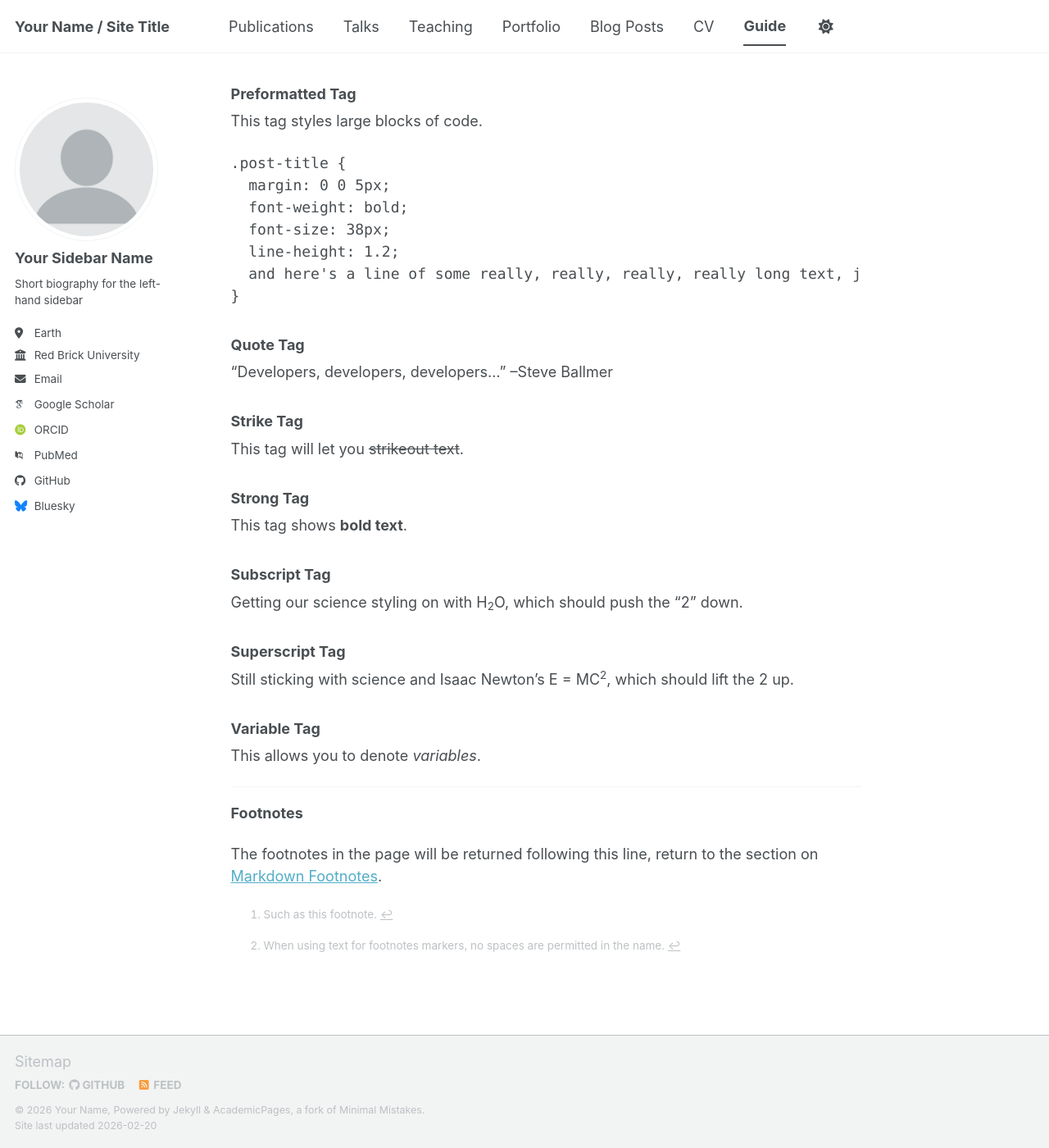
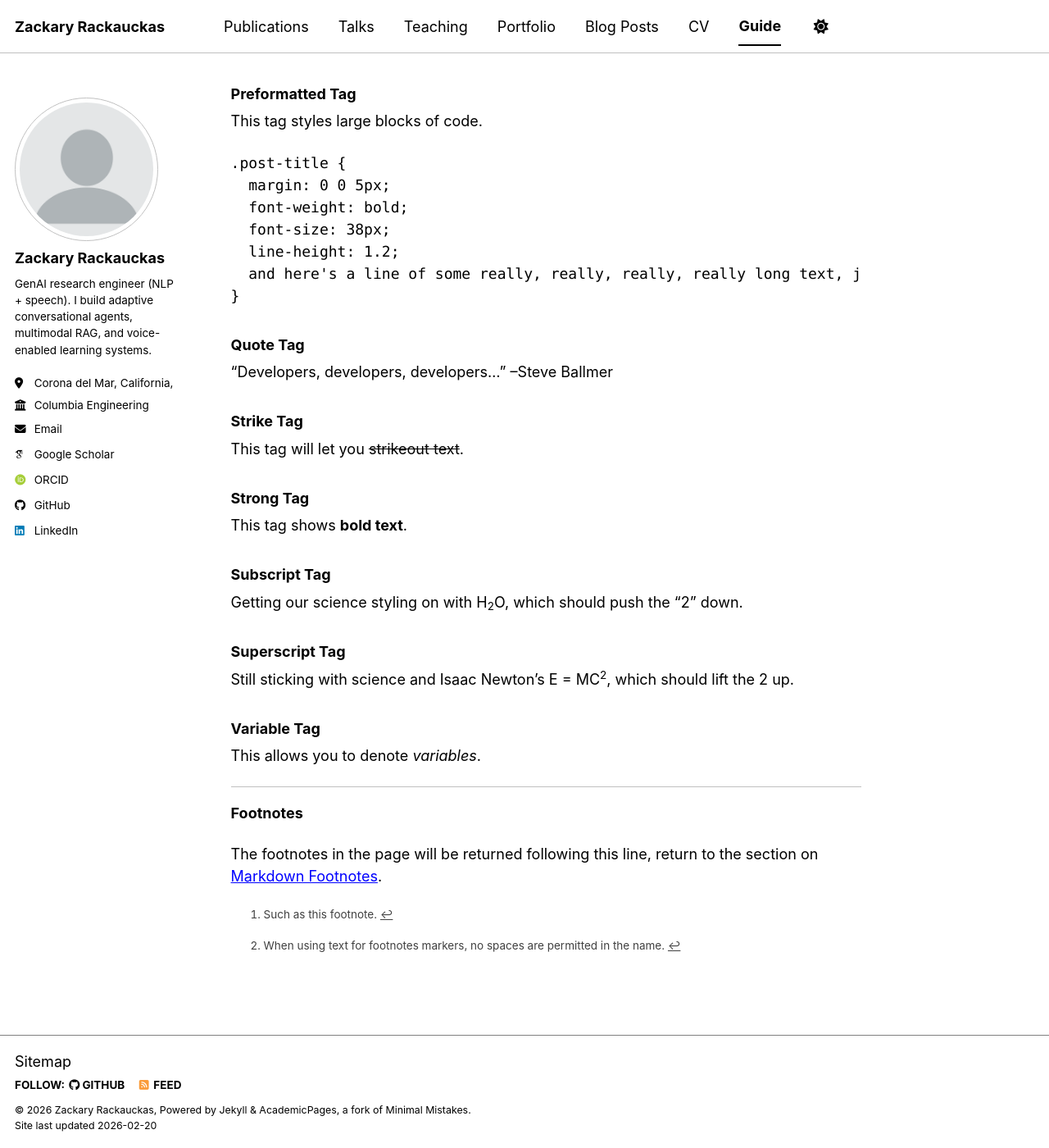
Before and after one commit to zackrack/zackrack.github.io, a Jekyll site: the page built from _pages/markdown.md, in a window 1280 px wide and 1400 px high, scrolled down 10924 px. Shown: the whole window at 82% size. Built offline with Jekyll 4.4.1, drawn with Linux system fonts in a browser that asks for light colours; emoji names are drawn with the system emoji font; some web fonts are replaced; a script bundle is joined from its source files by our own code; library files that are not in the unit come from our copies; part of the change alters nothing that is shown.

Commit message:
Revise Jekyll config with personal details and settings
Updated personal information and site settings in the Jekyll config file.

```diff
--- a/_config.yml
+++ b/_config.yml
@@ -1,133 +1,77 @@
-# Welcome to Jekyll!
-#
-# This config file is meant for settings that affect your entire site, values
-# which you are expected to set up once and rarely need to edit after that.
-# For technical reasons, this file is *NOT* reloaded automatically when you use
-# `jekyll serve -l -H localhost`. If you change this file, please restart the
-# server process.
+# =========================
+# Zackary Rackauckas — Academic Pages config (Research Engineer oriented)
+# Replace every REPLACE_ME value.
+# =========================
 
 # Basic Site Settings
 locale                   : "en-US"
-site_theme               : "default" # The available themes options are "default", "air", "sunrise", "mint", "dirt" and "contrast"
-title                    : "Your Name / Site Title"
+site_theme               : "contrast"  # crisp, modern, RE-friendly: default/air/sunrise/mint/dirt/contrast
+title                    : "Zackary Rackauckas"
 title_separator          : "-"
-name                     : &name "Your Name"
-description              : &description "Your Name's academic portfolio"   # Update this with a general description of your site, this is the default if not overridden by a page
-url                      : https://academicpages.github.io # The base hostname & protocol for your site e.g. "https://[your GitHub username].github.io",
-                                                           # or if you already have some other page hosted on Github then use "https://[your GitHub username].github.io/[Your Repo Name]"
-baseurl                  : "" # the subpath of your site, e.g. "/blog"
-repository               : "academicpages/academicpages.github.io"
+name                     : &name "Zackary Rackauckas"
+description              : &description "Research engineer focused on speech, NLP, and multimodal RAG systems for conversational AI."
+url                      : "https://zackrack.github.io/"   # e.g. "https://zackrack.github.io"
+baseurl                  : ""                               # keep "" for user sites
+repository               : "zackrack/zackrack.github.io" # e.g. "zackrack/zackrack.github.io"
 
-# Site Author - The following control what appear as part of the author content on the side bar.
-#               If a field is blank the icon and link will not appear, otherwise it will be shown.
-#               Additional customization can be done by editing /_includes/author-profile.html
+# Optional (nice for SEO/social cards)
+# teaser                  : "teaser.png"
+breadcrumbs              : false
+words_per_minute         : 180
+future                   : true
+read_more                : "disabled"
+talkmap_link             : false
+
+# Site Author (sidebar)
 author:
-  # Biographic information
   avatar           : "profile.png"
-  name             : "Your Sidebar Name"
-  pronouns         : # example: "she/her"
-  bio              : "Short biography for the left-hand sidebar"
-  location         : "Earth"
-  employer         : "Red Brick University"
-  uri              : # URL
-  email            : "none@example.org"
+  name             : "Zackary Rackauckas"
+  pronouns         :
+  bio              : "GenAI research engineer (NLP + speech). I build adaptive conversational agents, multimodal RAG, and voice-enabled learning systems."
+  location         : "Corona del Mar, California, USA"  # from CV :contentReference[oaicite:1]{index=1}
+  employer         : "Columbia Engineering"
+  uri              :
+  email            : "zcr2105@columbia.edu"             # from CV :contentReference[oaicite:2]{index=2}
 
   # Academic websites
-  academia         : # URL
-  arxiv            : # URL - Update with the correct link to your profile
-  googlescholar    : "https://scholar.google.com/citations?user=PS_CX0AAAAAJ"
-  inspire-hep      : # URL
-  impactstory      : # URL
-  orcid            : "https://orcid.org/yourorcidurl"
-  semantic         : # URL
-  ssrn             : # URL
-  pubmed           : "https://www.ncbi.nlm.nih.gov/pubmed/?term=john+snow"
-  researchgate     : # URL
-  scopus           : # URL
-  zotero           : # URL
+  googlescholar    : "https://scholar.google.com/citations?user=nLFm9YIAAAAJhl=en"  # from CV :contentReference[oaicite:3]{index=3}
+  arxiv            :
+  orcid            : "REPLACE_ME"   # e.g. "https://orcid.org/0000-0000-0000-0000"
+  semantic         :
+  ssrn             :
+  zotero           :
 
+  # Repositories & software
+  github           : "zackrack"   # your GitHub username
+  stackoverflow    :
+  kaggle           :
 
-  # Repositories and software development
-  bitbucket        : # Username - Update with your username on the site
-  codepen          : # Username
-  dribbble         : # Username
-  github           : "academicpages"
-  kaggle           : # Username
-  stackoverflow    : # User number or user number and name (i.e., use "1" or "1/jeff-atwood")
+  # Social
+  linkedin         : "in/zackrack"   # e.g. "in/zackrack" (no full URL needed)
+  twitter          :
+  bluesky          :
+  medium           :
+  youtube          :
 
-  # Social media
-  artstation       : # Username
-  bluesky          : "bsky.app" # Replace this with you Bluesky username
-  facebook         : # Username
-  flickr           : # Username
-  foursquare       : # Username
-  goodreads        : # Username
-  google_plus      : # Username
-  keybase          : # Username
-  instagram        : # Username
-  lastfm           : # Username
-  linkedin         : # Username
-  mastodon         : # URL
-  medium           : # URL
-  pinterest        : # Username
-  soundcloud       : # Username
-  steam            : # Username
-  telegram         : # URL
-  tumblr           : # Username
-  twitter          : # Username for X / Twitter
-  vine             : # Username
-  weibo            : # Username
-  wikipedia        : # Username
-  xing             : # Username
-  youtube          : # Username
-  zhihu            : # Username
+# Publication categories (more RE/ML practical)
+publication_category:
+  journal:
+    title: "Journal Articles"
+  conference:
+    title: "Conference & Workshop Papers"
+  preprint:
+    title: "Preprints / Under Review"
+  abstract:
+    title: "Extended Abstracts"
 
-# Publication Category - The following the list of publication categories and their headings
-publication_category:
-  books:
-    title: 'Books'
-  manuscripts:
-    title: 'Journal Articles'
-  conferences:
-    title: 'Conference Papers'
+# Comments (disable)
+comments:
+  provider               : false
 
-# Site Settings
-teaser                   :  # filename of teaser fallback teaser image placed in /images/ for social media previews
-breadcrumbs              : false # true, false (default)
-words_per_minute         : 160
-future                   : true
-read_more                : "disabled" # if enabled, adds "Read more" links to excerpts
-talkmap_link             : false      #change to true to add link to talkmap on talks page
-comments:
-  provider               : # false (default), "disqus", "discourse", "facebook", "google-plus", "staticman", "custom"
-  disqus:
-    shortname            :
-  discourse:
-    server               : # https://meta.discourse.org/t/embedding-discourse-comments-via-javascript/31963 , e.g.: meta.discourse.org
-  facebook:
-    appid                :
-    num_posts            : # 5 (default)
-    colorscheme          : # "light" (default), "dark"
-staticman:
-  allowedFields          : ['name', 'email', 'url', 'message']
-  branch                 : "gh-pages" # "master", "gh-pages"
-  commitMessage          : "New comment."
-  filename               : comment-{@timestamp}
-  format                 : "yml"
-  moderation             : true
-  path                   : "_data/comments/{options.slug}"
-  requiredFields         : ['name', 'email', 'message']
-  transforms:
-    email                : "md5"
-  generatedFields:
-    date:
-      type               : "date"
-      options:
-        format           : "iso8601" # "iso8601" (default), "timestamp-seconds", "timestamp-milliseconds"
+# Atom/RSS
 atom_feed:
-  hide                   : false     # change to true to hide the RSS feed in the footer
-  path                   : # blank (default) uses feed.xml
-
+  hide                   : false
+  path                   :
 
 # SEO Related
 google_site_verification :
@@ -135,30 +79,27 @@ bing_site_verification   :
 alexa_site_verification  :
 yandex_site_verification :
 
-
-# Social Sharing
+# Social Sharing (optional)
 twitter:
-  username               : &twitter
+  username               :
 facebook:
   username               :
   app_id                 :
   publisher              :
-og_image                 :  # Social media default site image
-og_description           :  # Social media default site image description
-# For specifying social profiles
-# - https://developers.google.com/structured-data/customize/social-profiles
+og_image                 :
+og_description           :
 social:
-  type                   : # Person or Organization (defaults to Person)
-  name                   : # If the user or organization name differs from the site's name
-  links: # An array of links to social media profiles
+  type                   : Person
+  name                   : "Zackary Rackauckas"
+  links:
+    - "https://scholar.google.com/citations?user=nLFm9YIAAAAJhl=en"  # :contentReference[oaicite:4]{index=4}
+    - "https://www.linkedin.com/in/zackrack"                          # update
 
-
-# Analytics
+# Analytics (optional)
 analytics:
-  provider               :  "false" # false (default), "google", "google-universal", "google-analytics-4", "custom"
+  provider               : "false"
   google:
     tracking_id          :
-
 
 # Reading Files
 include:
@@ -195,9 +136,9 @@ exclude:
 keep_files:
   - .git
   - .svn
+
 encoding: "utf-8"
 markdown_ext: "markdown,mkdown,mkdn,mkd,md"
-
 
 # Conversion
 markdown: kramdown
@@ -205,7 +146,6 @@ highlighter: rouge
 lsi: false
 excerpt_separator: "\n\n"
 incremental: false
-
 
 # Markdown Processing
 kramdown:
@@ -218,8 +158,7 @@ kramdown:
   smart_quotes: lsquo,rsquo,ldquo,rdquo
   enable_coderay: false
 
-
-# These settings control the types of collections used by the template
+# Collections (keep, but we’ll emphasize portfolio/projects for RE)
 collections:
   teaching:
     output: true
@@ -234,10 +173,8 @@ collections:
     output: true
     permalink: /:collection/:path/
 
-
-# These settings control how pages and collections are included in the site
+# Defaults (good as-is)
 defaults:
-  # _posts
   - scope:
       path: ""
       type: posts
@@ -245,17 +182,17 @@ defaults:
       layout: single
       author_profile: true
       read_time: true
-      comments: true
+      comments: false
       share: true
       related: true
-  # _pages
+
   - scope:
       path: ""
       type: pages
     values:
       layout: single
       author_profile: true
-  # _teaching
+
   - scope:
       path: ""
       type: teaching
@@ -263,8 +200,8 @@ defaults:
       layout: single
       author_profile: true
       share: true
-      comments: true
-  # _publications
+      comments: false
+
   - scope:
       path: ""
       type: publications
@@ -272,8 +209,8 @@ defaults:
       layout: single
       author_profile: true
       share: true
-      comments: true
-  # _portfolio
+      comments: false
+
   - scope:
       path: ""
       type: portfolio
@@ -281,8 +218,8 @@ defaults:
       layout: single
       author_profile: true
       share: true
-      comment: true
-  # _talks
+      comments: false
+
   - scope:
       path: ""
       type: talks
@@ -291,21 +228,16 @@ defaults:
       author_profile: true
       share: true
 
-
 # Sass/SCSS
 sass:
   sass_dir: _sass
-  style: compressed # https://sass-lang.com/documentation/file.SASS_REFERENCE.html#output_style
-
+  style: compressed
 
 # Outputting
 permalink: /:categories/:title/
-# paginate: 5 # amount of posts to show
-# paginate_path: /page:num/
-timezone: Etc/UTC # https://en.wikipedia.org/wiki/List_of_tz_database_time_zones
+timezone: Etc/UTC
 
-
-# Plugins
+# Plugins (GitHub Pages-safe)
 plugins:
   - jekyll-feed
   - jekyll-gist
@@ -314,7 +246,6 @@ plugins:
   - jekyll-redirect-from
   - jemoji
 
-# Mimic GitHub Pages with --safe
 whitelist:
   - jekyll-feed
   - jekyll-gist
@@ -323,38 +254,15 @@ whitelist:
   - jekyll-redirect-from
   - jemoji
 
-
 # Archives
-#  Type
-#  - GitHub Pages compatible archive pages built with Liquid ~> type: liquid (default)
-#  - Jekyll Archives plugin archive pages ~> type: jekyll-archives
-#  Path (examples)
-#  - Archive page should exist at path when using Liquid method or you can
-#    expect broken links (especially with breadcrumbs enabled)
-#  - <base_path>/tags/my-awesome-tag/index.html ~> path: /tags/
-#  - <base_path/categories/my-awesome-category/index.html ~> path: /categories/
-#  - <base_path/my-awesome-category/index.html ~> path: /
 category_archive:
   type: liquid
   path: /categories/
 tag_archive:
   type: liquid
   path: /tags/
-# https://github.com/jekyll/jekyll-archives
-# jekyll-archives:
-#   enabled:
-#     - categories
-#     - tags
-#   layouts:
-#     category: archive-taxonomy
-#     tag: archive-taxonomy
-#   permalinks:
-#     category: /categories/:name/
-#     tag: /tags/:name/
-
 
 # HTML Compression
-# - https://jch.penibelst.de/
 compress_html:
   clippings: all
   ignore:
```
